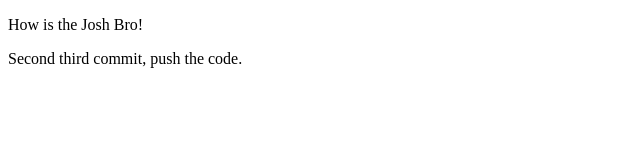
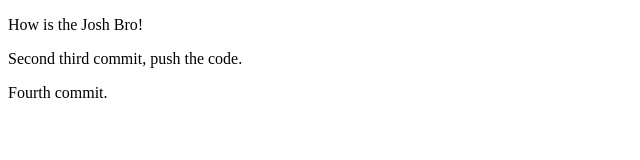
Before and after one commit to Dhananjayji/Full-Stack-Project, a plain HTML site: page index.html in a window 1280 px wide. Shown: the whole page, without its empty margins (0-640 px from the left). Drawn offline with Linux system fonts and the light colour scheme.

Commit message:
this is first

```diff
--- a/index.html
+++ b/index.html
@@ -8,5 +8,6 @@
 <body>
     <p>How is the Josh Bro!</p>
     <p>Second third commit, push the code.</p>
+    <p>Fourth commit.</p>
 </body>
 </html>
```
